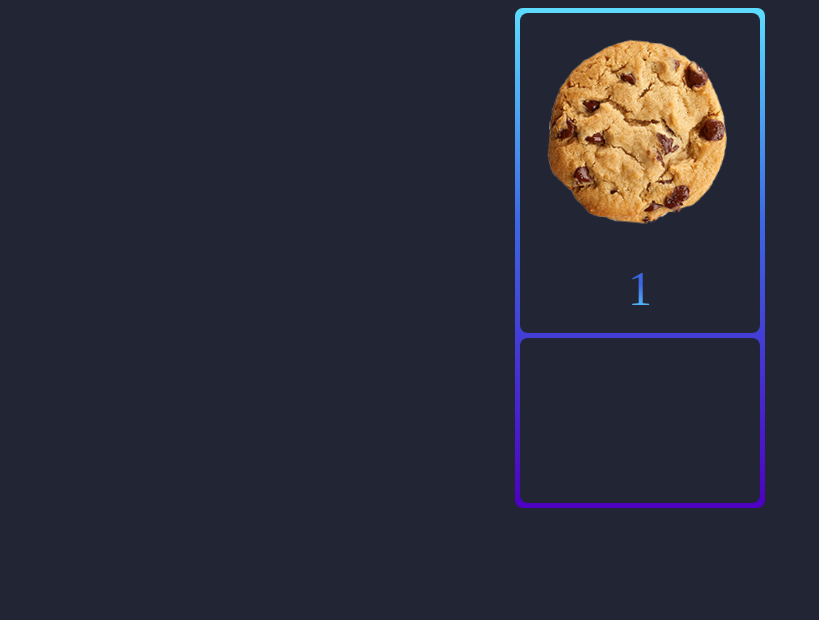
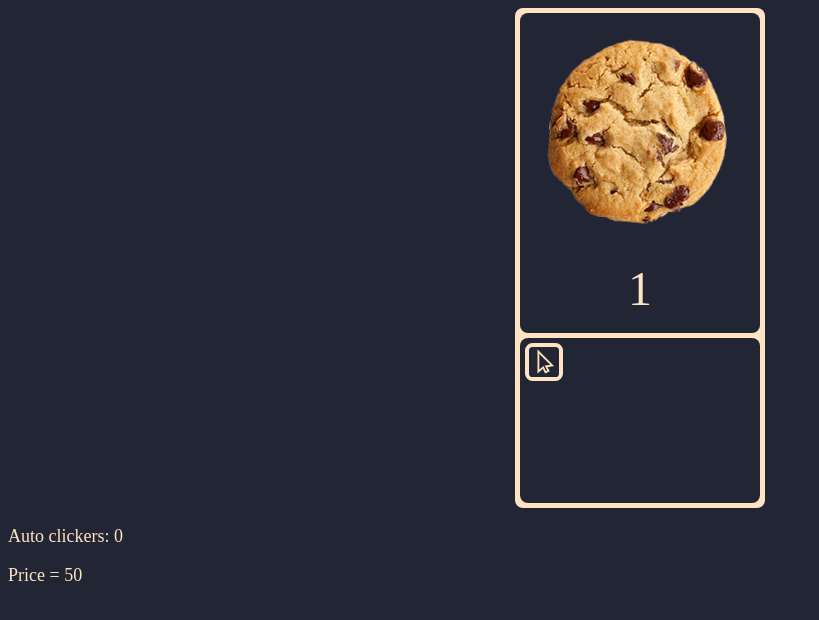
Before and after one commit to TarekMsolli/CookieClicker, a plain HTML site: page index.html in a window 1280 px wide. Both pictures are taken after a click on the picture 640 px from the left and 133 px from the top of the page. Shown: the whole page, without its empty margins (0-819 px from the left). Drawn offline with Linux system fonts and the light colour scheme.

Commit message:
Added an auto clicker
Added an auto clicker button that gives you an extra 5 points every 2 seconds and can be purchased for 50 points (the price is  multiplied by 2 for every time you buy it) and also added counters for the number of auto clickers added and a counter for the price, also changed the ui design to a bisque color

```diff
--- a/css/style.css
+++ b/css/style.css
@@ -8,9 +8,9 @@ body{
 }
 
 .out{
-    background-image: linear-gradient(#5ddcff, #3c67e3 43%, #4e00c2);
     height: 500px;
     width: 250px;
+    background-color: bisque;
 }
 
 .in1{
@@ -28,8 +28,8 @@ body{
     width: 240px;
     position: relative;
     top: 10px;
-    text-align: center;
 }
+
 
 .cookie-jar{
     height: 200px;
@@ -50,10 +50,32 @@ body{
 }
 
 .counter{
-    background: linear-gradient(#3c67e3 43%, #5ddcff);
+    background: #ffe4c4;
     -webkit-background-clip: text;
     -webkit-text-fill-color: transparent;
     font-size: 300%;
+}
+
+.stats{
+    color: bisque;
+    font-size: large;
+}
+
+.click-auto{
+    height: 30px;
+    width: 30px;
+    border: bisque solid 4px;
+    background: #212534;
+    border-radius: 20%;
+    position: relative;
+    top: 5px;
+    left: 5px;
+    text-align:center;
+}
+
+.click-auto:active{
+    height: 25px;
+    width: 25px;
 }
 
 @keyframes rotation {
--- a/index.html
+++ b/index.html
@@ -15,7 +15,14 @@
             </div>
             <p class="counter" id="counter">0</p>
         </div>
-        <div class="canv in2"></div>
+        <div class="canv in2">
+            <img src="image/auto.png" class="click-auto" id="click-auto">
+            </div>
+        </div>
+    </div>
+    <div class="stats" id="stats">
+        <p>Auto clickers: 0</p>
+        <p>Price = 50</p>
     </div>
     <script src="js/app.js"></script>
 </body>
--- a/js/app.js
+++ b/js/app.js
@@ -1,8 +1,34 @@
 var COUNTER = document.querySelector("#counter");
 var COOKIE = document.querySelector("#cookie");
 var POINTS = 0;
+
+var AUTOCLICKER = document.querySelector("#click-auto");
+var AUTOCOUNTER = 0;
+var AUTOPRICE = 50;
+
+var STATS = document.querySelector("#stats");
+
 function addPoint(){
-    POINTS = POINTS + 1;
+    POINTS += 1;
     COUNTER.innerText = POINTS;
 }
+
+function addClicker(){
+    if (POINTS >= AUTOPRICE){
+    POINTS -= AUTOPRICE;
+    AUTOCOUNTER += 1;
+    AUTOPRICE = AUTOPRICE * 2;
+    COUNTER.innerText = POINTS;
+    STATS.innerHTML = `<p>Auto clickers: ${AUTOCOUNTER}</p> <p>Price = ${AUTOPRICE}</p>`;
+    }
+}
+
+setInterval(()=>{
+    POINTS += AUTOCOUNTER * 5;
+    COUNTER.innerText = POINTS;
+}, 2000);
+
+
+
 COOKIE.addEventListener("click", addPoint);
+AUTOCLICKER.addEventListener("click", addClicker)
```
Also changed, not shown: image/auto.png (added).
